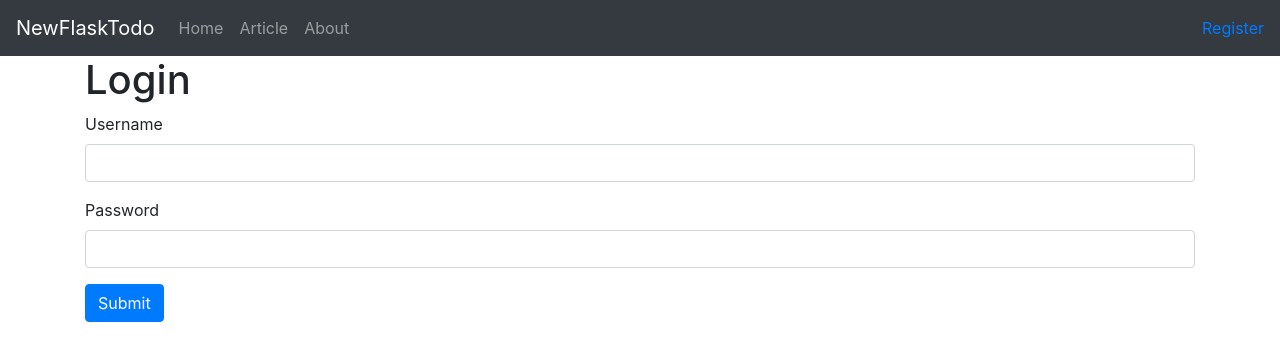
After one commit to AIM-1993/NewFlaskTodo, a Flask app: page /login in a window 1280 px wide. The commit adds this page. Shown: the top 361 px of the page. Run offline with Flask 2, Linux system fonts and the light colour scheme; some libraries are stand-ins or nearby versions.

Commit message:
完成login功能的初步

```diff
--- a/newFlaskTodo/app.py
+++ b/newFlaskTodo/app.py
@@ -49,11 +49,32 @@ def register():
         cur.close()
 
         flash('You are now registered and can log in', 'success')
-        return redirect(url_for('register'))
+        return redirect(url_for('login'))
     return render_template('register.html', form=form)
 
 
+@app.route('/login', methods=['GET', 'POST'])
+def login():
+    if request.method == 'POST':
+        username = request.form['username']
+        password_candidate = request.form['password']
 
+        # Create cursor
+        cur = mysql.connection.cursor()
+        # Get user By username
+        result = cur.execute("SELECT * FROM users WHERE username = %s", [username])
+        if result > 0:
+            # GET stored hash
+            data = cur.fetchone()
+            password = data['password']
+            # Compare the passwords
+            if sha256_crypt.verify(password_candidate, password):
+                app.logger.info('PASSWORD MATCHED')
+            else:
+                app.logger.info('PASSWORD NOT MATCHED')
+        else:
+            app.logger.info("No USER")
+    return render_template('login.html')
 
 @app.route('/')
 def index():
--- /dev/null
+++ b/newFlaskTodo/templates/login.html
@@ -0,0 +1,17 @@
+{% extends 'layout.html' %}
+
+{% block body %}
+  <h1>Login</h1>
+  {% include 'includes/_messages.html' %}
+  <form action="" method="POST">
+    <div class='form-group'>
+      <label>Username</label>
+      <input type="text" name="username" class="form-control" value={{ request.form.username }}>
+    </div>
+    <div class="form-group">
+      <label>Password</label>
+      <input type="text" name="password" class="form-control" value={{ request.form.password }}>
+    </div>
+    <button type='submit' class='btn btn-primary'>Submit</button>
+  </form>
+{% endblock %}
--- a/newFlaskTodo/templates/register.html
+++ b/newFlaskTodo/templates/register.html
@@ -3,7 +3,7 @@
 {% block body %}
   <h1>Register</h1>
   {% from "includes/_formhelpers.html" import render_field %}
-  <form method="POST" action="">
+  <form method="POST" action="" autocomplete="off">
     <div class="form-group">
       <!--WTForms-->
       {{ render_field(form.name, class_='form-control') }}
```
